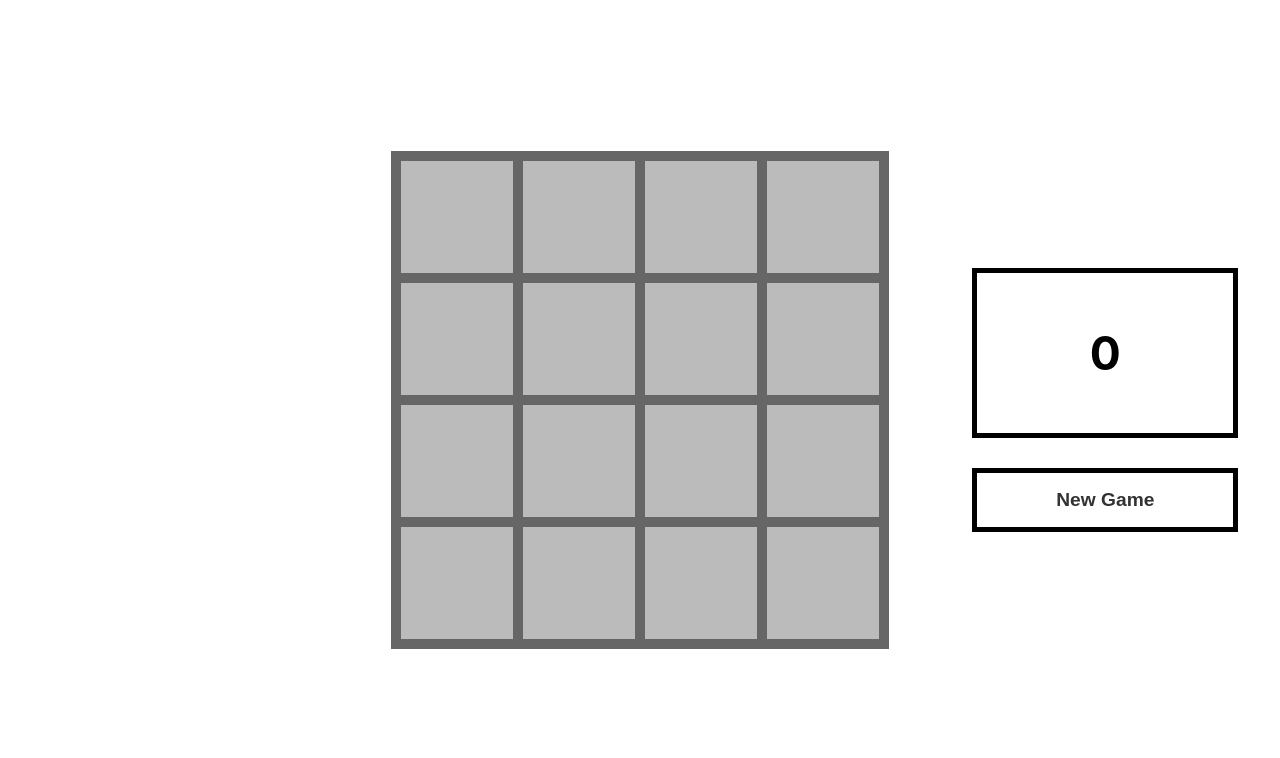
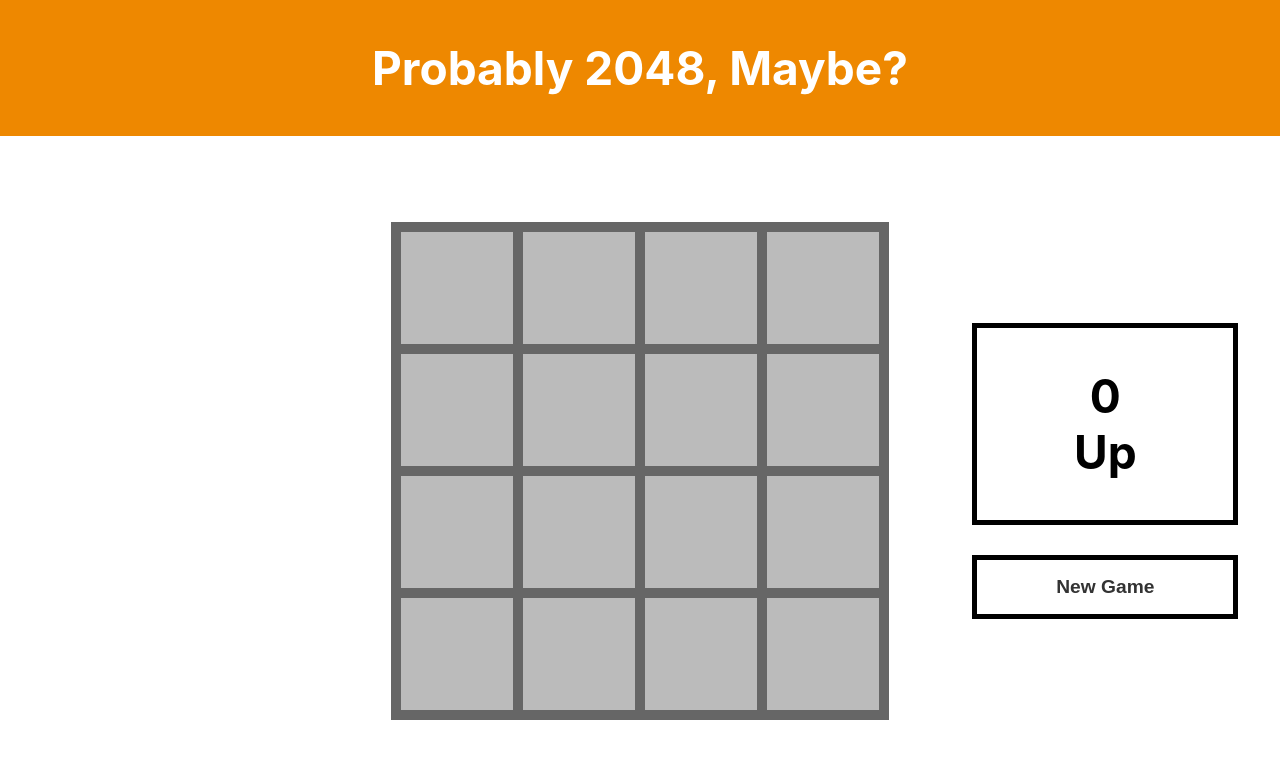
Before and after one commit to Minstrels/HackCambridge4D, a React (Create React App) app in the folder frontend/probably-2048-maybe/: page / in a window 1280 px wide. Shown: the top 758 px of the page. Built offline with nearby package versions, Linux system fonts and the light colour scheme; no server answers.

Commit message:
Added top banner

```diff
--- a/frontend/probably-2048-maybe/src/App.css
+++ b/frontend/probably-2048-maybe/src/App.css
@@ -1,12 +1,40 @@
 .App {
+  display: flex;
+  flex-direction: column;
+
+  justify-content: space-between;
+
+  width: 100vw;
+  height: 100vh;
+}
+
+.App-title-div {
   display: flex;
   flex-direction: row;
 
-  width: 100vw;
-  height: 100vh;
+  justify-content: center;
+  align-items: stretch;
+
+  background-color: #e80;
+  padding: 5vh;
+}
+
+.App-title {
+  align-self: center;
+
+  font-size: 46px;
+  font-weight: bold;
+  color: white;
+}
+
+.App-main-panels {
+  display: flex;
+  flex-direction: row;
 
   justify-content: space-around;
   align-items: center;
+
+  margin-bottom: 10vh;
 }
 
 button {
--- a/frontend/probably-2048-maybe/src/App.js
+++ b/frontend/probably-2048-maybe/src/App.js
@@ -12,8 +12,24 @@
     this.state = {
       score: 0,
       cells: [[0,0,0,0],[0,0,0,0],[0,0,0,0],[0,0,0,0]],
-      gameOver: false
+      gameOver: false,
+      recommendedDirection: "Up"
     };
+  }
+
+  getDirectionString(directionVal) {
+    if (45 <= directionVal && directionVal < 135) {
+      return "Right";
+    }
+    else if (135 <= directionVal && directionVal < 225) {
+      return "Down";
+    }
+    else if (225 <= directionVal && directionVal < 315) {
+      return "Left";
+    }
+    else {
+      return "Up";
+    }
   }
 
   sendAction(action) {
@@ -23,7 +39,8 @@
         this.setState({...this.state,
           score: jsonData.gameState.score,
           cells: jsonData.gameState.squares,
-          gameOver: jsonData.gameState.game_over
+          gameOver: jsonData.gameState.game_over,
+          recommendedDirection: this.getDirectionString(jsonData.gameState.direction)
         })
       });
   }
@@ -57,11 +74,17 @@
   render() {
     return (
       <div className="App">
-        <div style={{width: "20vw", border: "5px solid white"}} />
-        <Grid cells={this.state.cells} cellSize={"14vh"} />
-        <div style={{display: "flex", flexDirection: "column", alignItems: "center"}}>
-          <InfoPanel score={this.state.score} gameOver={this.state.gameOver} />
-          <button className="button" onClick={() => this.sendAction("new")}>New Game</button>
+        <div className="App-title-div">
+          <label className="App-title">Probably 2048, Maybe?</label>
+        </div>
+
+        <div className="App-main-panels">
+          <div style={{width: "20vw", border: "5px solid white"}} />
+          <Grid cells={this.state.cells} cellSize={"14vh"} />
+          <div style={{display: "flex", flexDirection: "column", alignItems: "center"}}>
+            <InfoPanel score={this.state.score} gameOver={this.state.gameOver} recommendedDirection={this.state.recommendedDirection} />
+            <button className="button" onClick={() => this.sendAction("new")}>New Game</button>
+          </div>
         </div>
       </div>
     );
--- a/frontend/probably-2048-maybe/src/InfoPanel.css
+++ b/frontend/probably-2048-maybe/src/InfoPanel.css
@@ -6,12 +6,12 @@
   align-items: center;
 
   width: 20vw;
-  height: 20vh;
+  height: 24vh;
 
   border: 5px solid black;
 }
 
-.InfoPanel-score-label {
+.InfoPanel-label {
   font-size: 46px;
   font-weight: bold;
 }
--- a/frontend/probably-2048-maybe/src/InfoPanel.js
+++ b/frontend/probably-2048-maybe/src/InfoPanel.js
@@ -8,9 +8,9 @@
 
     return (
       <div className="InfoPanel">
-        <label className="InfoPanel-score-label">{this.props.score}</label>
-
-        {this.props.gameOver ? <label style={{color: "#d22"}} className="InfoPanel-score-label">Game Over!</label> : null}
+        <label className="InfoPanel-label">{this.props.score}</label>
+        <label className="InfoPanel-label">{this.props.recommendedDirection}</label>
+        {this.props.gameOver ? <label style={{color: "#d22"}} className="InfoPanel-label">Game Over!</label> : null}
       </div>
     )
   }
```
